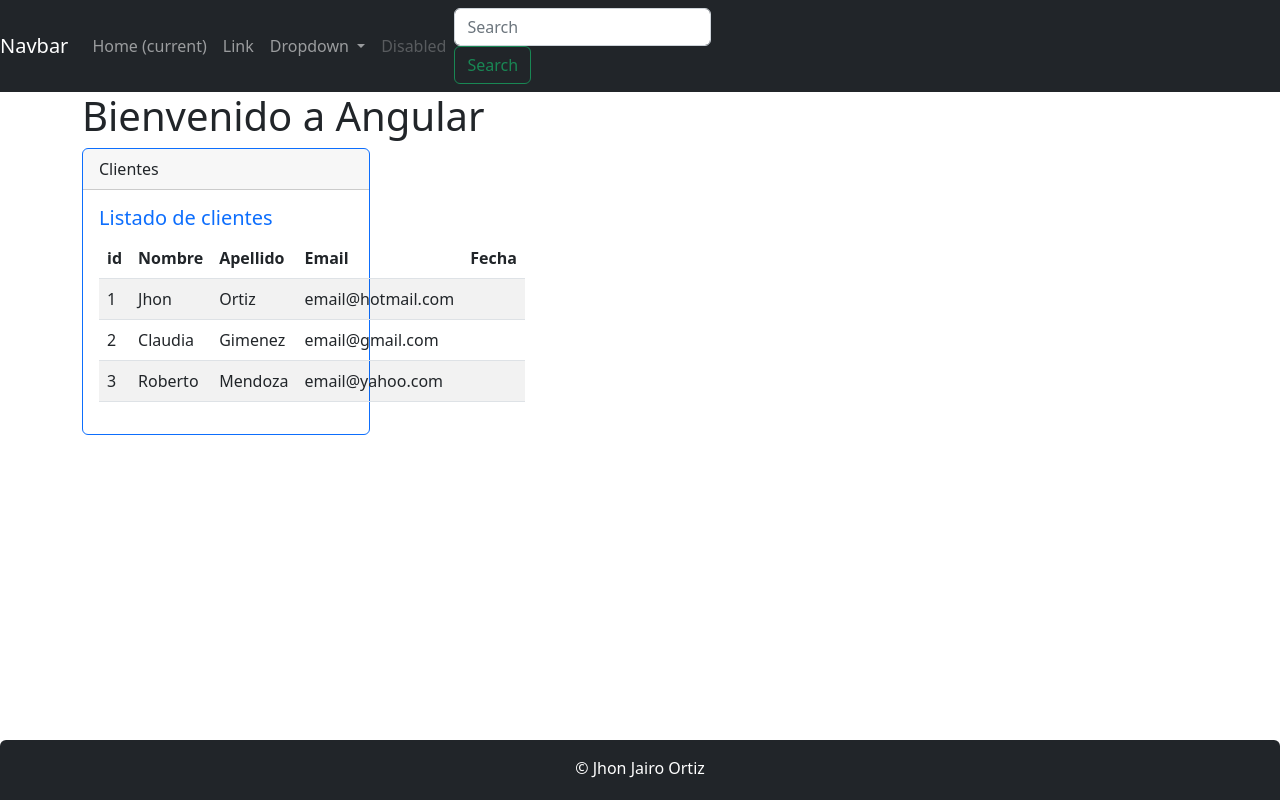
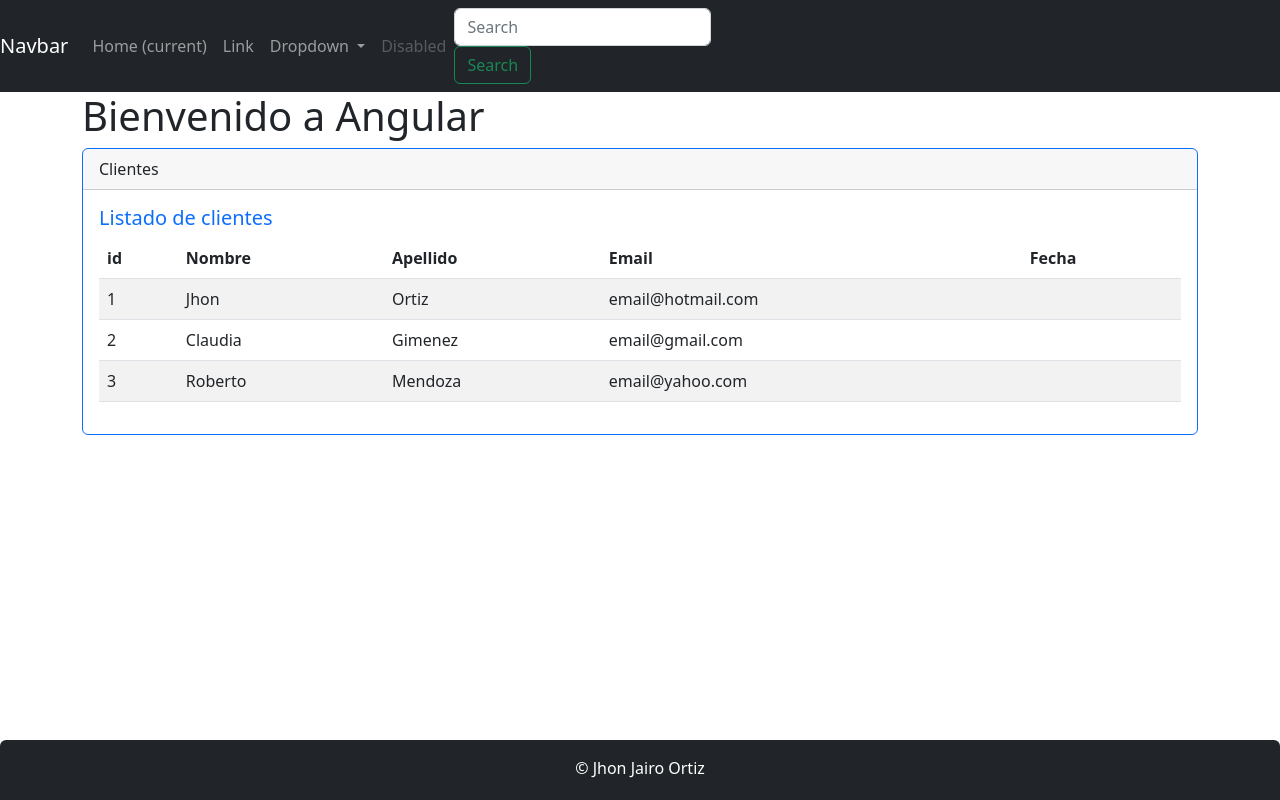
Before and after one commit to jjortiz016/front_clientes_Angular, an Angular app: page / in a window 1280 px wide. Built offline with nearby package versions, Linux system fonts and the light colour scheme.

Commit message:
se quito limitación del tamaño del card

```diff
--- a/src/app/clientes/clientes.component.html
+++ b/src/app/clientes/clientes.component.html
@@ -1,4 +1,4 @@
-<div class="card border-primary mb-3" style="max-width: 18rem;">
+<div class="card border-primary mb-3">
     <div class="card-header">Clientes</div>
     <div class="card-body text-primary">
       <h5 class="card-title">Listado de clientes</h5>
@@ -23,6 +23,5 @@
             </tr>
          </tbody>
       </table>
-
     </div>
   </div>
```
